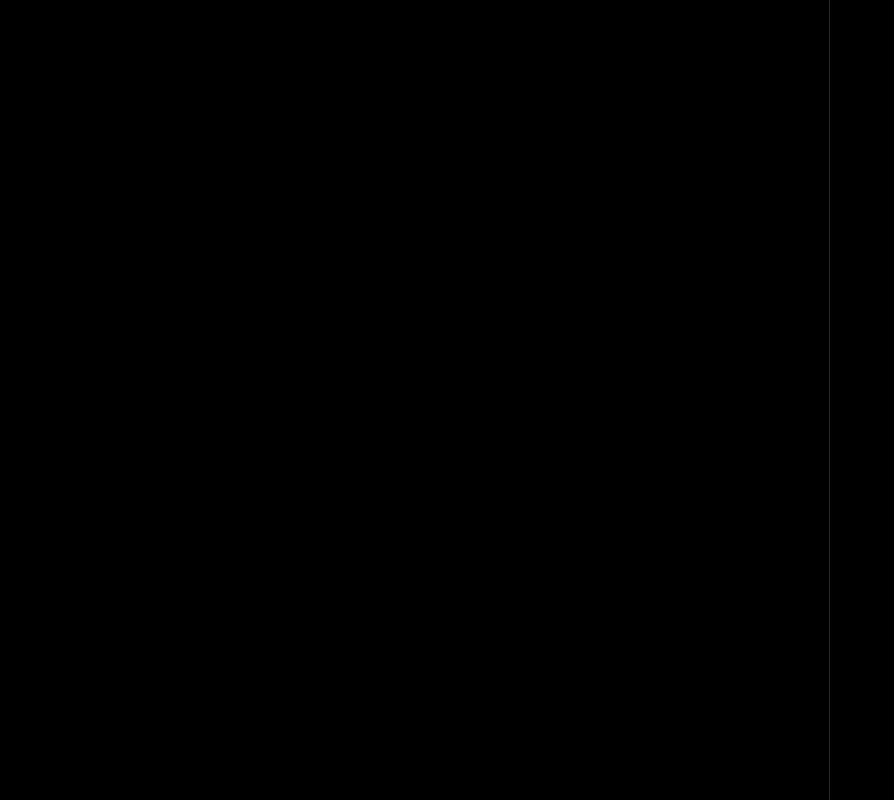
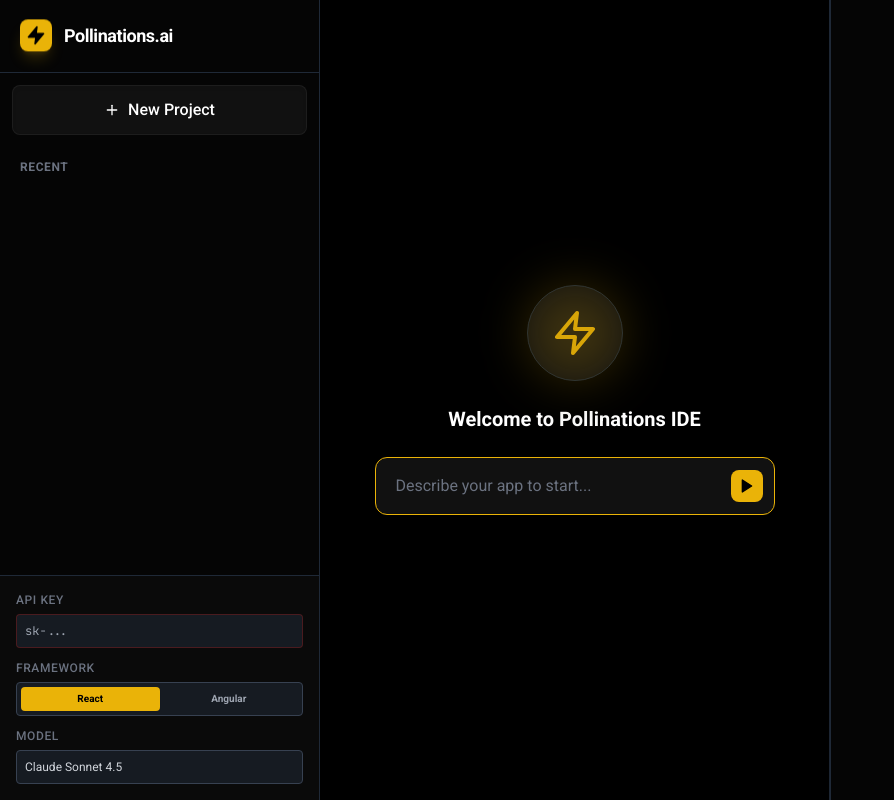
Before and after one commit to nulls-brawl-site/polly-IDE, a React (Vite) app: page / in a window 1280 px wide. Shown: the whole page, without its empty margins (0-894 px from the left). Built offline with nearby package versions, Linux system fonts and the light colour scheme.

Commit message:
Add files via upload

```diff
--- a/src/components/AppLayout.tsx
+++ b/src/components/AppLayout.tsx
@@ -1,4 +1,4 @@
-import React from 'react';
+import React, { useState, useEffect } from 'react';
 import {
   LayoutDashboard,
   Code2,
@@ -17,7 +17,8 @@
   Check,
   Brain,
   Box,
-  Ghost
+  Ghost,
+  Play
 } from 'lucide-react';
 import { Framework, ChatSession, FileItem } from '../types.ts';
 import ChatInterface from './ChatInterface.tsx';
@@ -64,7 +65,7 @@
   activeFile?: FileItem;
 }
 
-const AppLayout: React.FC<AppLayoutProps> = (props) => {
+export const AppLayout: React.FC<AppLayoutProps> = (props) => {
   const {
     sessions, currentSessionId, activeFileId, activeTab, isSidebarOpen,
     isLoading, error, selectedFramework, selectedModel, apiKey, balance,
@@ -74,8 +75,25 @@
     currentSession, activeFile
   } = props;
 
+  const [welcomeInput, setWelcomeInput] = useState('');
+  const [isDesktop, setIsDesktop] = useState(() => typeof window !== 'undefined' ? window.innerWidth >= 1024 : true);
+
+  useEffect(() => {
+    const handleResize = () => setIsDesktop(window.innerWidth >= 1024);
+    window.addEventListener('resize', handleResize);
+    return () => window.removeEventListener('resize', handleResize);
+  }, []);
+
+  const handleWelcomeSubmit = (e: React.FormEvent) => {
+      e.preventDefault();
+      if(welcomeInput.trim()) {
+          handleSendMessage(welcomeInput);
+          setWelcomeInput('');
+      }
+  };
+
   const renderProjectList = () => (
-    <div className="space-y-3 mt-4">
+    <div className="space-y-3 mt-4 pb-20">
         {sessions.map((s, i) => (
             <div
                 key={s.id}
@@ -109,12 +127,12 @@
   const renderMobileContent = () => {
      if (activeTab === 'config') {
         return (
-            <div className="p-6 text-white h-full overflow-y-auto animate-fade-in pb-24 custom-scrollbar">
+            <div className="p-6 text-white h-full overflow-y-auto animate-fade-in custom-scrollbar">
                 <h2 className="text-2xl font-bold mb-8 flex items-center gap-2">
                     <Settings className="text-poll-accent" /> Settings
                 </h2>
 
-                <div className="space-y-8">
+                <div className="space-y-8 pb-24">
                      <div className="animate-slide-up" style={{animationDelay: '0.1s'}}>
                         <label className="block text-sm font-bold text-gray-400 mb-3 uppercase tracking-wider">Pollinations API Key <span className="text-red-500">*</span></label>
                         <div className={`bg-[#161b22] border rounded-xl p-4 ${!apiKey ? 'border-red-500/50 bg-red-900/10' : 'border-gray-700'}`}>
@@ -190,17 +208,28 @@
                  <div className="w-20 h-20 rounded-3xl bg-poll-accent/10 flex items-center justify-center mb-6 animate-scale-in">
                      <Zap size={40} className="text-poll-accent animate-pulse" />
                  </div>
-                 <h2 className="text-2xl font-bold text-white mb-2">Pollinations.ai</h2>
-                 <button onClick={createNewSession} className="w-full max-w-[200px] py-4 bg-poll-accent text-black font-bold rounded-xl shadow-lg shadow-yellow-500/20 hover:scale-105 transition-transform duration-200 flex items-center justify-center gap-2">
-                    <Plus size={20} /> Start Coding
-                 </button>
+                 <h2 className="text-2xl font-bold text-white mb-6">Pollinations.ai</h2>
+
+                 <form onSubmit={handleWelcomeSubmit} className="w-full max-w-sm flex items-center gap-2 relative z-10">
+                    <input
+                      type="text"
+                      value={welcomeInput}
+                      onChange={(e) => setWelcomeInput(e.target.value)}
+                      placeholder="What should we build?"
+                      className="w-full bg-[#161b22] border border-gray-700 rounded-xl px-4 py-3 text-white placeholder-gray-500 focus:outline-none focus:border-poll-accent transition-colors"
+                    />
+                    <button type="submit" className="absolute right-2 p-2 bg-poll-accent rounded-lg text-black hover:scale-105 transition-transform">
+                        <Play size={18} fill="currentColor"/>
+                    </button>
+                 </form>
+                 <div className="mt-4 text-xs text-gray-600">Enter a prompt to start coding immediately</div>
              </div>
          );
      }
 
      if (activeTab === 'dashboard') {
         return (
-            <div className="p-4 space-y-4 animate-fade-in pb-24 custom-scrollbar h-full overflow-y-auto">
+            <div className="p-4 space-y-4 animate-fade-in custom-scrollbar h-full overflow-y-auto">
                 <h2 className="text-xl font-bold text-white mb-6">Your Projects</h2>
                 <button onClick={createNewSession} className="w-full py-6 border-2 border-dashed border-gray-700 rounded-xl text-gray-400 flex flex-col items-center gap-2 hover:border-poll-accent hover:text-poll-accent transition-colors bg-[#161b22]/50 active:scale-[0.98]">
                     <Plus size={28} /> <span className="font-semibold">New Project</span>
@@ -227,11 +256,9 @@
      return <ChatInterface messages={currentSession?.messages || []} isLoading={isLoading} onSendMessage={handleSendMessage} error={error} className="h-full animate-fade-in" />;
   };
 
-  return (
-    <div className="h-screen w-full bg-[#000000] text-white flex flex-col overflow-hidden font-sans">
-
-      {/* Desktop Layout */}
-      <div className="hidden lg:flex h-full">
+  if (isDesktop) {
+    return (
+      <div className="h-screen w-full bg-[#000000] text-white font-sans overflow-hidden flex">
          <div className="w-80 bg-[#050505] border-r border-gray-800 flex flex-col glass-panel relative z-10 animate-slide-in-right">
              <div className="p-5 border-b border-gray-800 flex items-center gap-3">
                  <div className="w-8 h-8 rounded-lg bg-poll-accent flex items-center justify-center text-black shadow-lg shadow-yellow-500/20 animate-bounce-subtle">
@@ -260,8 +287,7 @@
                  ))}
              </div>
 
-             {/* Configuration Panel in Sidebar */}
-             <div className="p-4 border-t border-gray-800 bg-[#0a0a0a] space-y-3">
+             <div className="p-4 border-t border-gray-800 bg-[#0a0a0a] space-y-3 shrink-0">
                 <div className="flex flex-col gap-1.5 text-xs mb-2">
                     <div className="flex justify-between items-center">
                          <span className="font-medium text-gray-500 uppercase tracking-wider">API Key</span>
@@ -312,7 +338,6 @@
              </div>
          </div>
 
-         {/* Main Content Area */}
          <div className="flex-1 border-r border-gray-800 flex flex-col min-w-0 bg-[#000]">
              {!currentSessionId ? (
                 <div className="flex flex-col items-center justify-center h-full text-gray-600 gap-6 animate-scale-in">
@@ -320,9 +345,21 @@
                         <div className="absolute inset-0 bg-poll-accent/20 blur-xl rounded-full animate-pulse-glow"></div>
                         <Zap size={48} className="text-poll-accent opacity-90 relative z-10" />
                     </div>
-                    <div className="text-center">
-                        <h2 className="text-xl font-bold text-white mb-2">Welcome to Pollinations IDE</h2>
-                        <p className="text-gray-500 font-mono text-sm">Select a project to start generating code.</p>
+                    <div className="text-center w-full max-w-md px-6">
+                        <h2 className="text-xl font-bold text-white mb-6">Welcome to Pollinations IDE</h2>
+                        <form onSubmit={handleWelcomeSubmit} className="relative w-full">
+                            <input
+                                type="text"
+                                value={welcomeInput}
+                                onChange={(e) => setWelcomeInput(e.target.value)}
+                                placeholder="Describe your app to start..."
+                                className="w-full bg-[#111] border border-gray-700 rounded-xl px-5 py-4 text-white placeholder-gray-500 focus:outline-none focus:border-poll-accent transition-colors shadow-lg"
+                                autoFocus
+                            />
+                            <button type="submit" className="absolute right-3 top-1/2 -translate-y-1/2 p-2 bg-poll-accent rounded-lg text-black hover:scale-105 transition-transform">
+                                <Play size={16} fill="currentColor"/>
+                            </button>
+                        </form>
                     </div>
                 </div>
              ) : (
@@ -330,7 +367,6 @@
              )}
          </div>
 
-         {/* Right Sidebar */}
          <div className="w-[450px] bg-[#050505] flex flex-col border-l border-gray-800 shadow-2xl z-10 animate-slide-in-right">
              {currentSessionId && (
                  <>
@@ -353,10 +389,12 @@
              )}
          </div>
       </div>
+    );
+  }
 
-      {/* Mobile Layout */}
-      <div className="lg:hidden flex flex-col h-full relative">
-        <header className="h-14 bg-[#0a0a0a] border-b border-gray-800 flex items-center justify-between px-4 shrink-0 z-20">
+  return (
+    <div className="h-screen w-full bg-[#000000] text-white font-sans overflow-hidden flex flex-col relative">
+        <header className="fixed top-0 left-0 right-0 h-14 bg-[#0a0a0a] border-b border-gray-800 flex items-center justify-between px-4 z-50">
             <button onClick={() => setIsSidebarOpen(true)} className="p-2 -ml-2 text-gray-400 hover:text-white active:scale-95 transition-transform"><Menu size={24} /></button>
             <div className="flex items-center gap-2">
                  <Zap size={16} className="text-poll-accent fill-poll-accent" />
@@ -365,18 +403,15 @@
             <div className="w-8"></div>
         </header>
 
-        {/* Backdrop */}
         <div
-          className={`fixed inset-0 z-50 flex pointer-events-none transition-all duration-500 ease-ios ${isSidebarOpen ? 'opacity-100 backdrop-blur-sm pointer-events-auto' : 'opacity-0 backdrop-blur-none'}`}
+          className={`fixed inset-0 z-[60] flex pointer-events-none transition-all duration-500 ease-ios ${isSidebarOpen ? 'opacity-100 backdrop-blur-sm pointer-events-auto' : 'opacity-0 backdrop-blur-none'}`}
         >
              <div
                 className="absolute inset-0 bg-black/60"
                 onClick={() => setIsSidebarOpen(false)}
              />
-
-             {/* Sidebar Panel with GPU acceleration */}
              <div
-                className={`w-[85%] max-w-xs bg-[#050505] h-full shadow-2xl p-4 flex flex-col border-r border-gray-800 gpu transition-transform duration-500 ease-ios ${isSidebarOpen ? 'translate-x-0' : '-translate-x-full'}`}
+                className={`w-[85%] max-w-xs bg-[#050505] h-full shadow-2xl p-4 flex flex-col border-r border-gray-800 transition-transform duration-500 ease-ios ${isSidebarOpen ? 'translate-x-0' : '-translate-x-full'}`}
                 onClick={e => e.stopPropagation()}
              >
                 <h2 className="font-bold text-xl text-white flex items-center gap-2 mb-8"><Zap className="text-poll-accent" size={24} /> Projects</h2>
@@ -396,20 +431,18 @@
              </div>
         </div>
 
-        {/* Content Container - using relative/absolute to prevent layout jumps */}
-        <div className="flex-1 overflow-hidden relative bg-[#000]">
+        <div className="flex-1 overflow-hidden pt-14 pb-[70px] relative w-full h-full">
              <div className="absolute inset-0 w-full h-full">
                 {renderMobileContent()}
              </div>
         </div>
 
-        <nav className="h-[70px] bg-[#0a0a0a] border-t border-gray-800 flex items-center justify-around shrink-0 pb-safe z-20 shadow-[0_-4px_20px_-5px_rgba(0,0,0,0.5)]">
+        <nav className="fixed bottom-0 left-0 right-0 h-[70px] bg-[#0a0a0a] border-t border-gray-800 flex items-center justify-around z-50 pb-safe shadow-[0_-4px_20px_-5px_rgba(0,0,0,0.5)]">
             <button onClick={() => setActiveTab('dashboard')} className={`flex flex-col items-center gap-1.5 p-2 rounded-xl transition-all duration-200 w-16 ${activeTab === 'dashboard' ? 'text-poll-accent bg-poll-accent/10' : 'text-gray-500 hover:text-gray-300'}`}><LayoutDashboard size={24} /></button>
             <button onClick={() => setActiveTab('chat')} className={`flex flex-col items-center gap-1.5 p-2 rounded-xl transition-all duration-200 w-16 ${activeTab === 'chat' ? 'text-poll-accent bg-poll-accent/10' : 'text-gray-500 hover:text-gray-300'}`}><Code2 size={24} /></button>
             {currentSessionId && <button onClick={() => setActiveTab('explorer')} className={`flex flex-col items-center gap-1.5 p-2 rounded-xl transition-all duration-200 w-16 ${activeTab === 'explorer' ? 'text-poll-accent bg-poll-accent/10' : 'text-gray-500 hover:text-gray-300'}`}><MessageSquare size={24} className="rotate-90" /></button>}
             <button onClick={() => setActiveTab('config')} className={`flex flex-col items-center gap-1.5 p-2 rounded-xl transition-all duration-200 w-16 ${activeTab === 'config' ? 'text-poll-accent bg-poll-accent/10' : 'text-gray-500 hover:text-gray-300'}`}><Settings size={24} /></button>
         </nav>
-      </div>
     </div>
   );
 };
```
